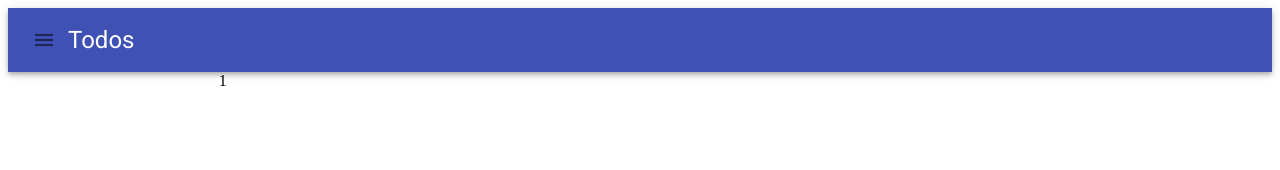
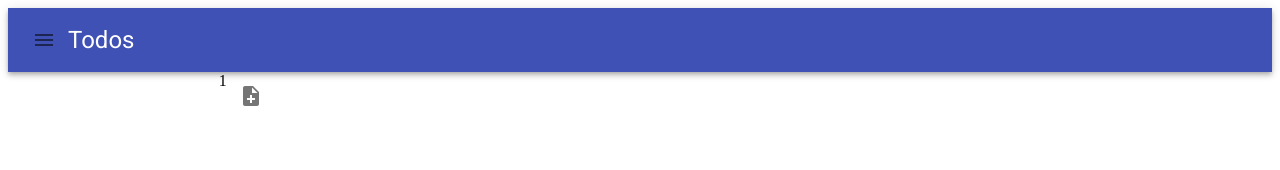
Before and after one commit to bartlomiejolma/todos-material-ui, a React (Create React App) app: page / in a window 1280 px wide. Shown: the top 170 px of the page. Built offline with nearby package versions, Linux system fonts and the light colour scheme.

Commit message:
Adds add button.

```diff
--- a/src/pages/TodoList.js
+++ b/src/pages/TodoList.js
@@ -1,4 +1,5 @@
-import { Grid } from "@material-ui/core";
+import { Grid, IconButton } from "@material-ui/core";
+import { NoteAdd } from "@material-ui/icons";
 import { useState } from "react";
 
 const Todo = ({ todo }) => todo;
@@ -8,16 +9,25 @@ const GridPadding = () => <Grid item xs={0} sm={2}></Grid>;
 const TodoList = () => {
   const [todos, setTodos] = useState([1]);
 
-  if (todos.length === 0) {
-    return <EmptyTodoList />;
-  }
+  const addTodoClicked = () => {};
+
   return (
     <Grid container>
       <GridPadding />
       <Grid item xs={12} sm={8}>
-        {todos.map((todo) => (
-          <Todo todo={todo} />
-        ))}
+        <Grid container direction="row">
+          <Grid item>
+            {todos.length === 0 && <EmptyTodoList />}
+            {todos.map((todo) => (
+              <Todo todo={todo} />
+            ))}
+          </Grid>
+          <Grid>
+            <IconButton onClick={addTodoClicked}>
+              <NoteAdd />
+            </IconButton>
+          </Grid>
+        </Grid>
       </Grid>
 
       <GridPadding />
```
